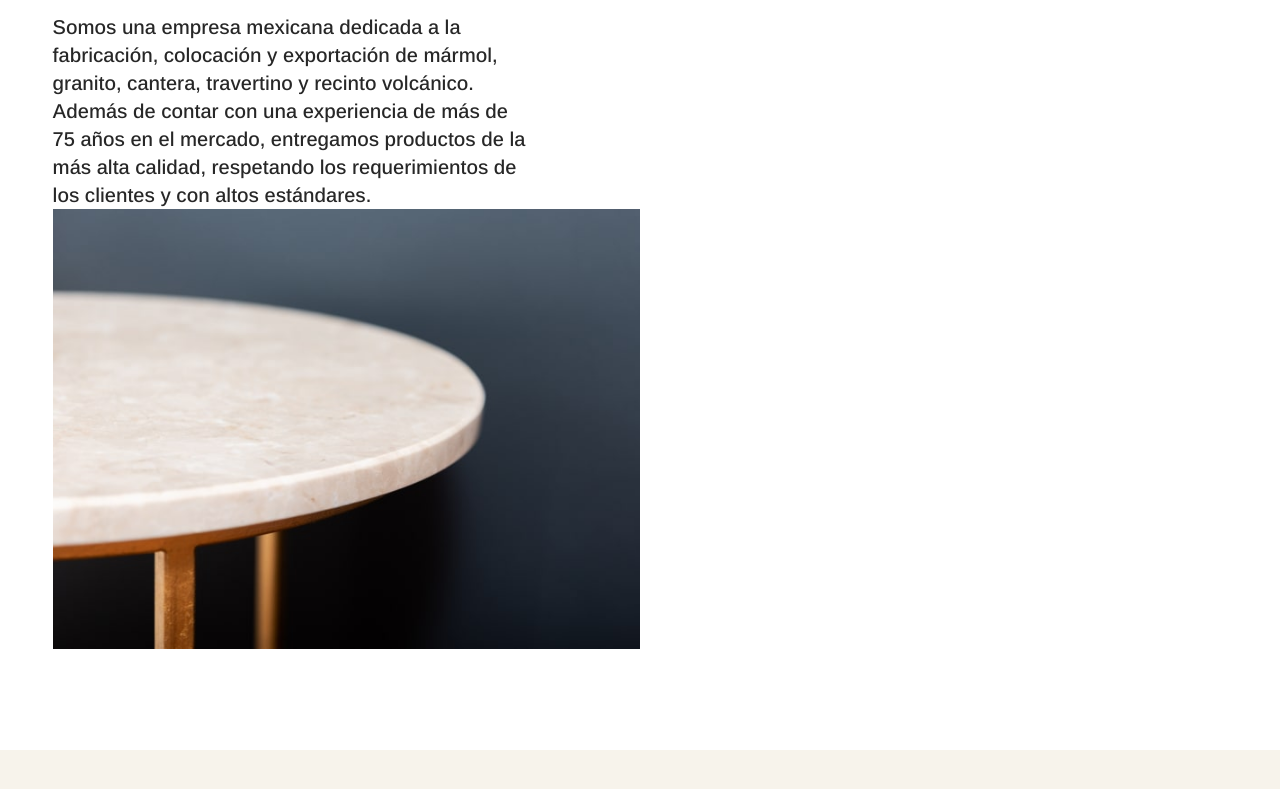
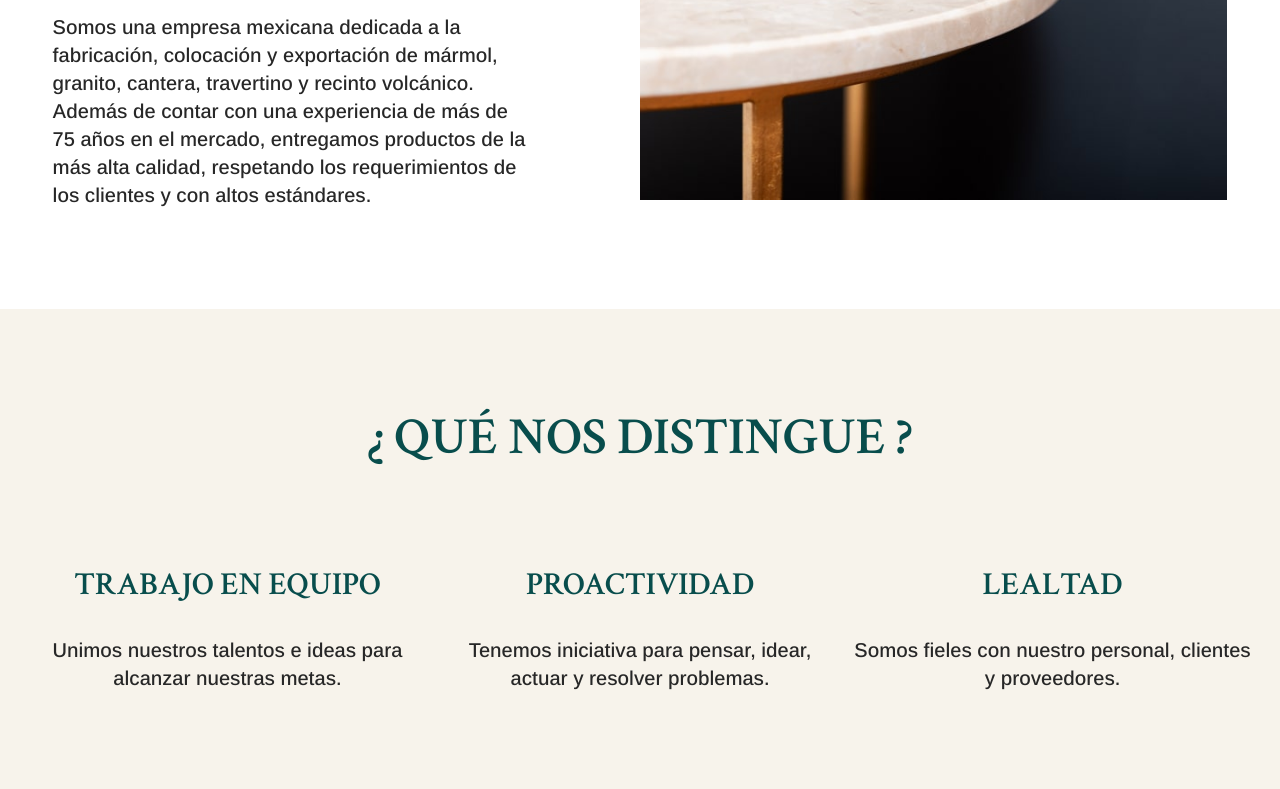
Before and after one commit to Diegocerzel/oliman, a website with bundled scripts: page public/nosotros.html in a window 1280 px wide. Shown: the part 450-1239 px from the top of the page. Built offline with nearby package versions, Linux system fonts and the light colour scheme.

Commit message:
Update nosotros.css
Ajustes finales

```diff
--- a/public/css/nosotros.css
+++ b/public/css/nosotros.css
@@ -1,7 +1,7 @@
 .nosotros-hero {
-  flex-wrap: wrap;
-  align-items: center;
-  flex-direction: row;
+  flex-wrap: wrap !important;
+  align-items: center !important;
+  flex-direction: row !important;
 }
 
 .nosotros-hero h2,
```
